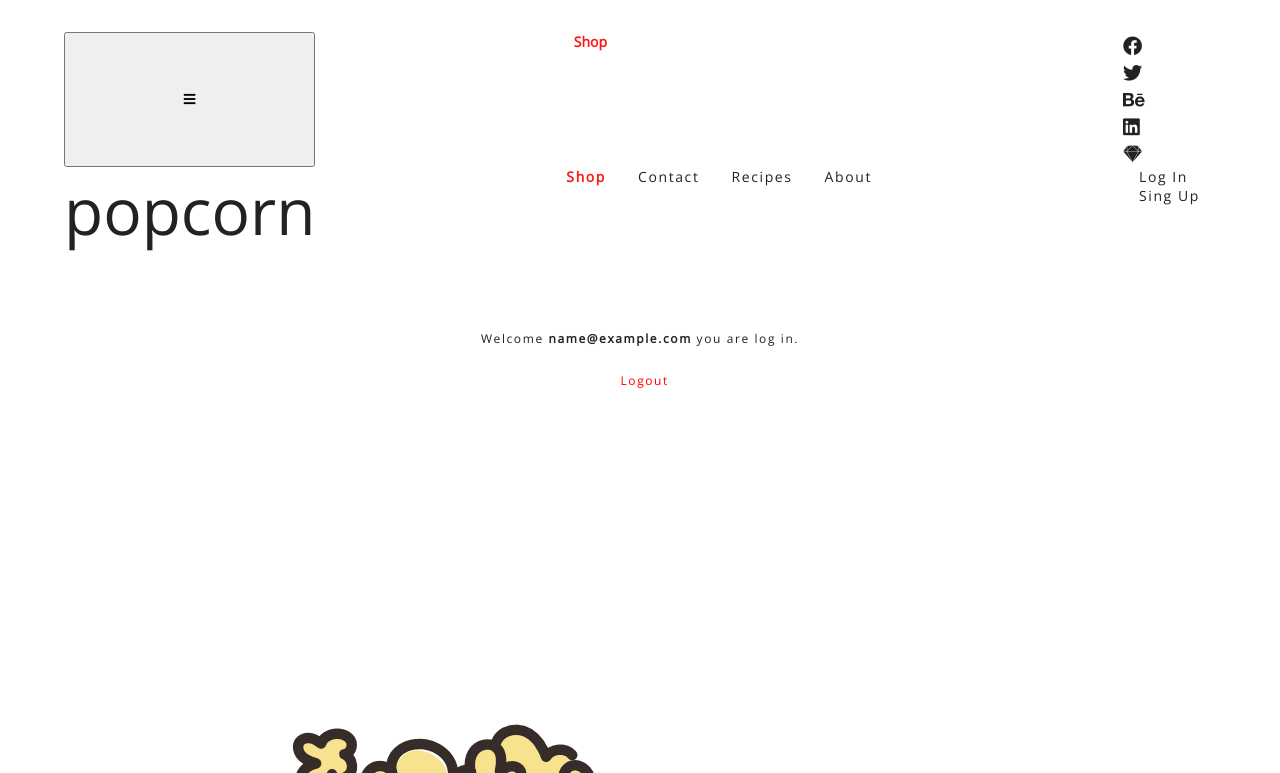
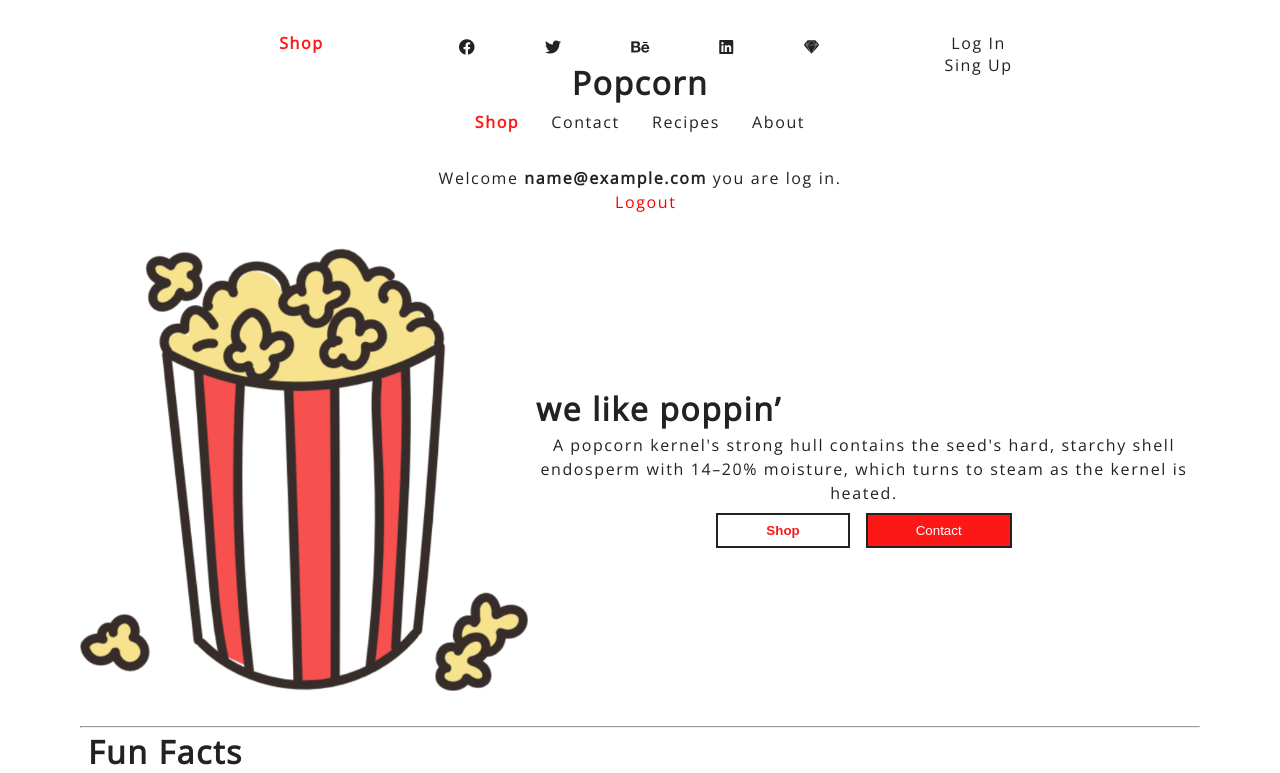
Before and after one commit to mrLipovsky/html5_css3_javascript_website_popcorn, a PHP site: page / in a window 1280 px wide. Shown: the top 773 px of the page. Run offline with PHP 8.4, Linux system fonts and the light colour scheme; the visitor is signed in with stand-in values (Sample User, id 1); some libraries are stand-ins or nearby versions; some web fonts are replaced.

Commit message:
popcorn css upade

```diff
--- a/components/header.php
+++ b/components/header.php
@@ -42,13 +42,15 @@
                 </a>
                 </li>
             </ul>
+
+        <div class="nav__center--logo">
+            <a href="index.php"> <h1>popcorn</h1>
+                </a>
         </div>
-        <div class="nav__center--logo">
-            <a href="index.php">popcorn</a>
-        </div>
+
     <!-- links -->
-        <div class="nav__center--menu" id="nav-toggle">
-            <ul class="nav__center--menu">
+        <div class="nav__center--menu show-nav__center--menu" id="nav-toggle">
+            <ul class="nav__center--menu ">
                 <li>
                     <a href="#shop"><span>Shop</span></a>
                 </li>
@@ -64,8 +66,9 @@
                 </li>
             </ul>
         </div>
+    </div>
     <!-- login nav -->
-        <div class="nav__right--login" id="nav-toggle">
+        <div class="nav__right--login">
             <ul>
                 <li>
                     <a href="./login.php">log in</a>
@@ -74,7 +77,7 @@
                     <a href="./register.php">sing up</a>
                 </li>
             </ul>
-    </div>
+        </div>
 </nav>
 
 </header>
--- a/index.php
+++ b/index.php
@@ -63,7 +63,6 @@
     <img class="main__article--img" src="./img/popcorn_main_img.png" alt="glass">
     <div class="main__article--text" >
         <h1>we like poppin’</h1>
-        <div class="main__article--line"></div>
         <p>
         A popcorn kernel's strong hull contains the seed's hard, starchy shell endosperm with 14–20% moisture, which turns to steam as the kernel is heated.
         </p>
@@ -73,23 +72,21 @@
         </div>
     </div>
 </main>
+<hr>
 
 
 <!-- ===============
 section motto
 ===============  -->
-<section class="section__motto--background">
+<section class="section__motto">
     <h1 class="section__motto--menu main__grafic--one" >
         Fun Facts
     </h1>
-    <div class="section__motto">
-        <div class="section__motto--img main__grafic--one" >
-            <img src="./img/popcorn_backround.jpg" alt="glass">
-        </div>
-        <div class="section-motto_text" >
-            <hr>
+    <div class="section__motto--text">
+            <img class="section__motto--img main__grafic--one"
+            src="./img/popcorn_backround.jpg" alt="glass">
             <h3>
-                POWERFUL AND SIMPLE ONLINE ORDERING
+                Powerfull and simle online ordering
             </h3>
             <p>
                 A popcorn kernel's strong hull contains the seed's hard, starchy shell endosperm with 14–20% moisture, which turns to steam as the kernel is heated.
@@ -97,28 +94,24 @@
         </div>
     </div>
 </section>
-
+<hr>
 
 <!-- ===============
 sections contact
 ===============  -->
-<section id="contact" class="section__contact">
+<section class="section__contact">
     <h1 class="section__contact--menu main__grafic--one" >
         Contact
     </h1>
-    <div class="section-property">
-        <div class="section-property__one">
-            <h2>CONTACT.</h2>
-        </div>
-        <div>
-            <h2>Drop Us A Line</h2>
-            <hr>
-            <p>
-            Don’t be shy. Send us anything. Good recommendations or serious critics, we take it all.
-            </p>
-        </div>
+    <div class="section__contact--text">
+        <h2>CONTACT.</h2>
+        <h3>Drop Us A Line</h3>
+        <p>
+        Don’t be shy. Send us anything. Good recommendations or serious critics, we take it all.
+        </p>
     </div>
 </section>
+<hr>
 
 <!-- ===============
 footer
--- a/login.php
+++ b/login.php
@@ -1,6 +1,7 @@
 <?php
-require dirname(__FILE__)."./server.php";
+require "./server.php";
 ?>
+
 <!DOCTYPE html>
 <html lang="en">
 <head>
--- a/script/script.js
+++ b/script/script.js
@@ -23,6 +23,7 @@
 const links = document.querySelector('.nav__center--menu');
 
 navToggle.addEventListener('click', function(){
+    console.log("hello");
     links.classList.toggle('show-nav__center--menu');
 });
 
--- a/styles/style.css
+++ b/styles/style.css
@@ -45,7 +45,7 @@
   font-family: var(--ff-secondary);
   color: var(--clr-grey-1);
   font-size: 0.875rem;
-  margin: auto;
+  margin: 0 5rem;
 }
 ul {
   list-style-type: none;
@@ -62,8 +62,6 @@
 p {
   letter-spacing: var(--spacing);
   line-height: 1.25;
-  margin-bottom: 0.75rem;
-  margin-top: 0.75rem;
   color: var(--clr-black);
   line-height: 1.5;
 }
@@ -136,29 +134,17 @@
   font-weight: bold;
 }
 
-.nav__all {
-  display: grid;
-  grid-template-columns: auto auto auto;
-  justify-content: space-between;
-  margin: 2rem auto;
-  padding: 0 4rem ;
-}
-
 .nav__right--login,
 .nav__left--shop{
   overflow: hidden;
-  transition: var(--transition);
-  justify-content: center;
 }
 
 .nav__left--shop{
-  width: 5rem;
   display: flex;
   justify-content: center;
 }
 
 .nav__center--social {
-  display: flex;
   justify-content: space-between;
   color: var(--clr-black);
   font-size: 1.2rem;
@@ -202,8 +188,6 @@
   text-transform: capitalize;
   letter-spacing: var(--spacing);
   transition: var(--transition);
-  display: flex;
-  flex-direction: row;
 }
 
 .nav__right--login a {
@@ -316,16 +300,8 @@
 */
 
 .main__article {
-    font-family: var(--ff-primary);
     color: var(--clr-grey-1);
-    line-height: 1.5;
-    font-weight: 900;
-    font-size: 0.875rem;
-    display: flex;
     align-items: center;
-    width: 60rem;
-    margin: 0 auto;
-
 }
 
 .main__article--img {
@@ -339,19 +315,19 @@
 
 }
 
-.main__article--text {
+/* .main__article--text {
   text-align: right;
   width: 80%;
   margin: auto;
-}
-.main__article--text h1 {
+}  */
+/* .main__article--text h1 {
   font-size: 3rem;
-}
+} */
 
-.main__article--text p {
+/* .main__article--text p {
   margin-top: 1em;
   font-size: 1.2rem;
-}
+} */
 
 .main__article--buttons {
   display: flex;
@@ -371,31 +347,14 @@
   width: auto;
 }
 
-.section__motto--menu {
-  width: 20rem;
-  margin: var(--margine);
-}
-
 .section__motto {
-  font-family: var(--ff-secondary);
   color: var(--clr-grey-1);
-  line-height: 1.5;
-  display: flex;
-  align-items: center;
-  width: 60rem;
-  margin: 0 auto;
-  padding: var(--padding);
 }
 
 .section__motto--img {
   border: 2px solid var(--clr-black);
   background-color: var( --clr-white);
-  height: 400px; /*Set any dimensions you like*/
   width: 600px;
-  box-shadow: 4px 4px #222 ;
-  transform: translateY(-2px);
-  margin: var(--margine);
-
 }
 
 .section__motto--img img {
@@ -449,21 +408,15 @@
 */
 
 .section__contact--menu{
-  width: 20rem;
   margin: var(--margine);
 }
 
 
 .section__contact {
-  display: flex;
   flex-direction: column;
   font-family: var(--ff-secondary);
   color: var(--clr-grey-1);
   line-height: 1.5;
-  display: flex;
-  align-items: center;
-  width: 60rem;
-  margin: 0 auto;
   padding: var(--padding);
 }
 
@@ -489,6 +442,11 @@
   font-weight: bold;
 }
 
+.social-icons {
+  display: flex;
+  flex-direction: row;
+  justify-content: space-between
+}
 
 /*
 ===============
--- a/styles/style_media.css
+++ b/styles/style_media.css
@@ -89,91 +93,108 @@
     margin: 0;
     }
 }
-/*
-For Tablets
-@media screen and (max-width: 300px) {
+
+.form__register,
+.form__login {
+  width: 80%;
+  margin-top: 1rem;
+}
+
+
+/* For Tablets */
+@media only screen and (min-width: 767px) {
+
+  h1,h2,h3  {
+    letter-spacing: var(--spacing);
+    line-height: 1;
+    color: var(--clr-black);
+    font-size: 2rem;
+    font-family: var(--ff-secondary);
+    padding: 0;
+    margin: .5rem;
+    font-weight: bold;
+  }
+
+  h4, p, a {
+    letter-spacing: var(--spacing);
+    color: var(--clr-black);
+    font-size: 1rem;
+    font-family: var(--ff-secondary);
+    text-align: center;
+  }
+
+  .fab, .far{
+    font-size: 1rem;
+  }
+
+  .nav__center--social > ul {
+    display: flex;
+    flex-direction: row;
+    justify-content: space-between
+  }
+
+  .nav__all {
+    display: grid;
+    grid-template-columns: 1fr 1fr 1fr;
+    justify-content: center;
+    margin: 2rem auto;
+    padding: 0 4rem ;
+  }
+
   .main__article,
   .section__motto,
   .section__contact,
-  .nav__all,
-  .main__article--buttons {
-      max-width: 300px;
-      margin: 0 auto;
-      display: flex;
-      flex-direction: column;
-      padding: 0;
+  .main__article--buttons,
+  .nav__center--logo {
+    display: flex;
+    justify-content: center;
+    padding: 0;
+    margin: 0 auto;
   }
+
+  .section__motto{
+    flex-direction: column;
+  }
+
   .main__article--img {
     max-width: 40%;
-    margin: 0 auto;
-  }
-  h1, .main__article--text > h1 {
-    font-size: 1rem;
-  }
-  h2,
-  h3,
-  h4,
-  p, .main__article--text > p  {
-    margin: 0 auto;
-    display: flex;
-    flex-wrap: wrap;
-    align-items: center;
-    font-size: 0.8rem;
+    padding: 2rem 0;
   }
 
-  .nav__center--logo {
-    padding: 0;
-    font-size: 1.5rem;
-    font-weight: bold;
+  .main__button--one,
+  .main__button--two {
+    margin: .5rem;
   }
-  .nav-toggle,
-  .nav__left--shop,
-  .nav__center--social,
-  .message__login--success,
+
+  .section__motto--text {
+    border: none;
+    background-color: var( --clr-white);
+    text-align: center;
+  }
+
   .nav__button-toggle {
     display: none;
-    font-size: 0.8rem;
-  }
-  .nav__button-toggle{
-    display: none;
-  }
-  .nav__center--menu {
-    display: flex;
-    flex-direction: column;
-    align-items: center;
-    text-align: center;
-    overflow: hidden;
-    transition: var(--transition);
-    font-size: 0.8rem;
-    background-color: #d0d0d0;
-  }
-  .nav__right--login {
-    display: flex;
-    flex-direction: column;
-    align-items: center;
-    text-align: center;
-    overflow: hidden;
-    transition: var(--transition);
-    font-size: 0.8rem;
   }
 
-  .nav__center--menu a:hover {
-    background: transparent;
+
+  .nav__right--login {
+    text-align: center;
   }
 
   .cookies-text {
     font-size: .8rem;
     width: 95%;
-  }
-  .cookie-subtitle {
+    }
+    .cookie-subtitle {
     font-size: .8rem;
     color: #444;
     margin: 0;
-  }
+    }
   }
 
-For Laptops
-  @media screen and (max-width: 600px) {
+/* For Desctop */
+/*
+@media screen and (max-width: min-width: 1023px) {
   .main__article,
   .section__motto,
   .section__contact,
```
Also changed, not shown: other parts of styles/style_media.css (+60 -56 lines), img/popcorn_main_img.png.
